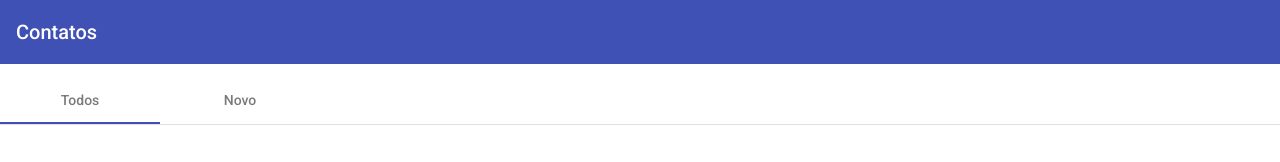
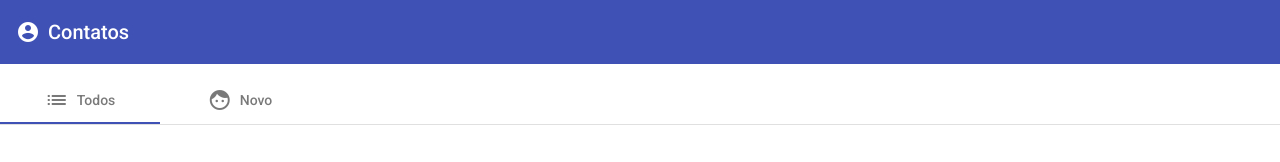
Before and after one commit to r-couto/agenda-app, an Angular app: page / in a window 1280 px wide. Shown: the top 162 px of the page. Built offline with nearby package versions, Linux system fonts and the light colour scheme.

Commit message:
Add icons

```diff
--- a/src/app/app.module.ts
+++ b/src/app/app.module.ts
@@ -8,6 +8,7 @@ import { MatToolbarModule } from "@angular/material/toolbar";
 import { MatInputModule } from "@angular/material/input";
 import { MatTabsModule } from '@angular/material/tabs';
 import { MatCardModule } from '@angular/material/card';
+import { MatIconModule } from '@angular/material/icon';
 
 import { AppRoutingModule } from './app-routing.module';
 import { AppComponent } from './app.component';
@@ -28,6 +29,7 @@ import { ContatoService } from "./contato.service";
     MatInputModule,
     MatTabsModule,
     MatCardModule,
+    MatIconModule,
     HttpClientModule,
     ReactiveFormsModule,
     BrowserAnimationsModule
--- a/src/app/contato/contato.component.css
+++ b/src/app/contato/contato.component.css
@@ -18,3 +18,11 @@
 .button-submit {
     padding-top: 20px;
 }
+
+.tab-icon {
+    margin-right: 8px;
+}
+
+.tab-title {
+    color: #314199;
+}
--- a/src/app/contato/contato.component.html
+++ b/src/app/contato/contato.component.html
@@ -1,17 +1,27 @@
 <p>
     <mat-toolbar color="primary">
+        <mat-icon class="tab-icon">account_circle</mat-icon>
         <span>Contatos</span>
     </mat-toolbar>
 </p>
 
 <mat-tab-group>
-    <mat-tab label="Todos">
+    <mat-tab >
+        <ng-template mat-tab-label>
+            <mat-icon class="tab-icon">list</mat-icon>
+            Todos
+        </ng-template>
 
     </mat-tab>
-    <mat-tab label="Novo">
+    <mat-tab>
+        <ng-template mat-tab-label>
+            <mat-icon class="tab-icon">face</mat-icon>
+            Novo
+        </ng-template>
+
         <mat-card class="half-width">
-            <mat-card-title>Novo Contato</mat-card-title>
-            <mat-card-subtitle>Preencha os campos e click no botão adicionar para criar um novo contato</mat-card-subtitle>
+            <mat-card-title class="tab-title">Novo Contato</mat-card-title>
+            <mat-card-subtitle class="tab-title">Preencha os campos e click no botão Adicionar para criar um novo contato</mat-card-subtitle>
 
             <form class="form-contato" [formGroup]="formulario" (ngSubmit)="submit()">
                 <mat-form-field class="full-width" appearance="fill">
```
